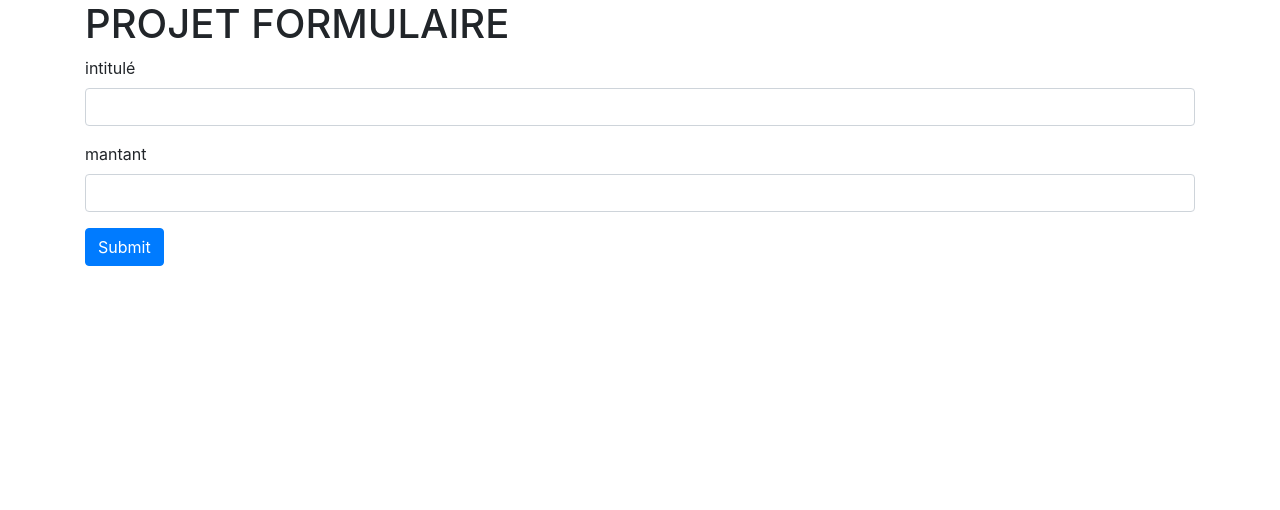
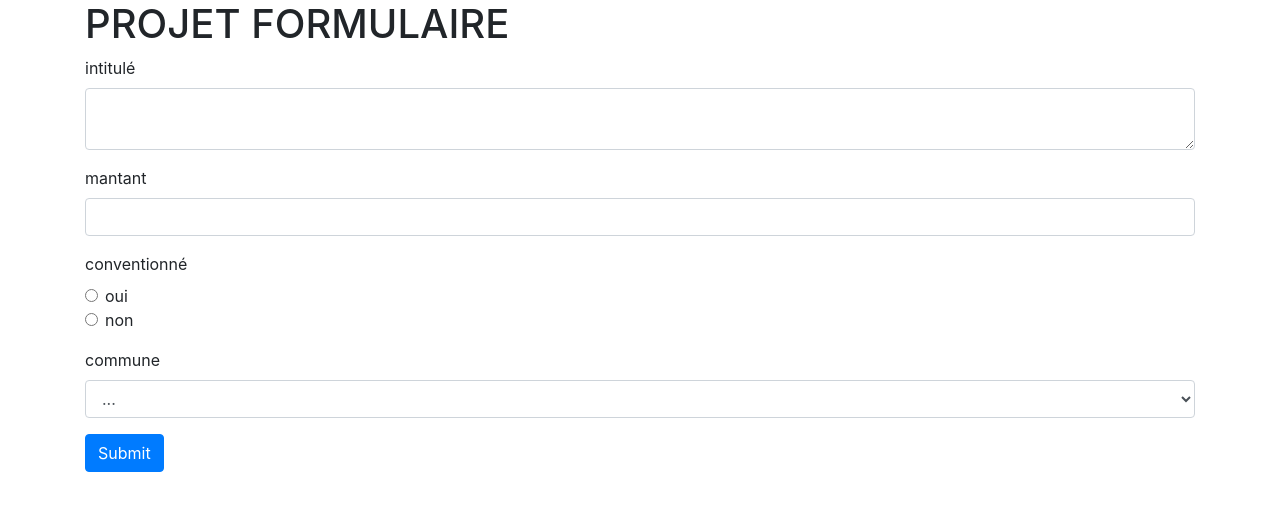
Before and after one commit to hayina/projets, a React (Create React App) app: page / in a window 1280 px wide. Shown: the top 510 px of the page. Built offline with nearby package versions, Linux system fonts and the light colour scheme.

Commit message:
adding some others fiels ...

```diff
--- a/src/components/forms/ProjetForm.js
+++ b/src/components/forms/ProjetForm.js
@@ -3,8 +3,11 @@ import { connect } from 'react-redux';
 import { Field, reduxForm } from 'redux-form'
 
 import * as actions from '../../actions'
+
 import { required, number } from './validator'
-import InputField from './form-fields/InputField'
+import TextField from './form-fields/TextField'
+import SelectField from './form-fields/SelectField'
+import RadioField from './form-fields/RadioField'
 
 
 class ProjetForm extends Component {
@@ -25,8 +28,35 @@ class ProjetForm extends Component {
         return (
             <form onSubmit={handleSubmit(this.onSubmit)}>
 
-                <Field name="intitule" component={InputField} label="intitulé" validate={[required]}/>
-                <Field name="mantant" component={InputField} label="mantant" validate={[required, number]} />
+                <Field
+                    name="intitule"
+                    component={TextField}
+                    label="intitulé"
+                    fieldType="textarea"
+                    validate={ [required] }
+                />
+
+                <Field
+                    name="mantant"
+                    component={TextField}
+                    label="mantant"
+                    fieldType="input"
+                    validate={ [required, number] }
+                />
+
+                <div className="form-group">
+                    <label>conventionné</label>
+                    <Field name="isConvention" component={RadioField} label="oui" valueField={1} />
+                    <Field name="isConvention" component={RadioField} label="non" valueField={0} />
+                </div>
+
+                <Field
+                    name="commune"
+                    component={SelectField}
+                    label="commune"
+                    options={['taourirt', 'debdou', 'el aioun']}
+                />
+
                 <button type="submit" className="btn btn-primary">Submit</button>
 
             </form>
--- /dev/null
+++ b/src/components/forms/form-fields/RadioField.js
@@ -0,0 +1,25 @@
+import React from 'react';
+
+
+const RadioField = ({ input, meta, label, valueField }) => {
+
+
+    // update of the value property in radio input
+    input.value = valueField;
+
+    return (
+
+        <div className="form-check">
+            <input
+                className="form-check-input"
+                type="radio"
+                { ...input }
+            />
+            <label className="form-check-label">{label}</label>
+        </div>
+
+    )
+
+}
+
+export default RadioField;
--- /dev/null
+++ b/src/components/forms/form-fields/SelectField.js
@@ -0,0 +1,23 @@
+import React from 'react';
+
+
+const renderOptions = (options) => {
+    return options.map((op) => <option key={op} value={op}>{op}</option>);
+}
+
+const SelectField = ({input, meta, label, options}) => {
+
+
+    return (
+        <div className="form-group">
+            <label>{label}</label>
+            <select className="form-control" {...input}>
+                <option>...</option>
+                {renderOptions(options)}
+            </select>
+        </div>
+    )
+
+}
+
+export default SelectField;
--- /dev/null
+++ b/src/components/forms/form-fields/TextField.js
@@ -0,0 +1,52 @@
+import React from 'react';
+
+// helper functions
+const gotError = ({touched, error}) => {
+
+    if(touched && error) return true;
+    return false;
+}
+
+const renderErrorField = (meta) => {
+
+    if(gotError(meta))
+        return (
+            <div className="invalid-feedback">{meta.error}</div>
+        )
+}
+
+const renderTextField = (fieldType, fieldProps) => {
+
+    if(fieldType === 'input' || !fieldType)
+        return (<input {...fieldProps} />);
+
+    if(fieldType === 'textarea')
+        return (<textarea {...fieldProps} />)
+
+}
+
+// the component
+const TextField = ({input, meta, label, fieldType}) => {
+
+    const fieldProps = {
+        ...input, // redux input
+        type: "text",
+        className: `form-control ${ gotError(meta) ? 'is-invalid':'' }`,
+        autoComplete: "off",
+    };
+
+
+    return (
+        <div className="form-group">
+
+            <label>{label}</label>
+            { renderTextField(fieldType, fieldProps) }
+            { renderErrorField(meta) }
+
+        </div>
+    )
+}
+
+//
+
+export default TextField;
--- a/src/components/forms/form-fields/InputField.js
+++ b/src/components/forms/form-fields/TextareaField.js
@@ -1,6 +1,6 @@
 import React from 'react';
 
-
+// helper functions
 const gotError = ({touched, error}) => {
 
     if(touched && error) return true;
@@ -15,14 +15,13 @@ const renderErrorField = (meta) => {
         )
 }
 
-const InputField = ({input, label, meta}) => {
-
-
+// the component
+const TextareaField = ({input, label, meta}) => {
 
     return (
         <div className="form-group">
             <label>{label}</label>
-            <input
+            <textarea
                 type="text"
                 className={`form-control ${ gotError(meta) ? 'is-invalid':''}`}
                 autoComplete="off"
@@ -34,4 +33,6 @@ const InputField = ({input, label, meta}) => {
     )
 }
 
-export default InputField;
+//
+
+export default TextareaField;
```
